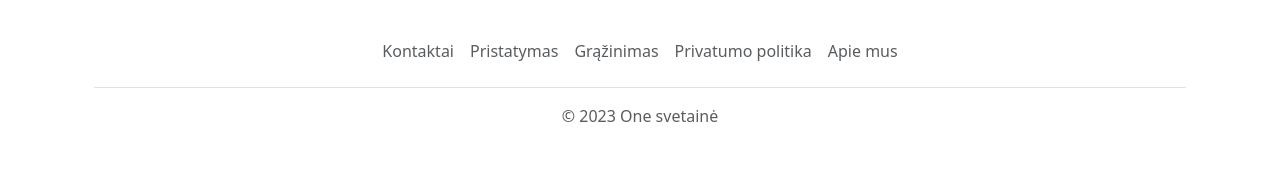
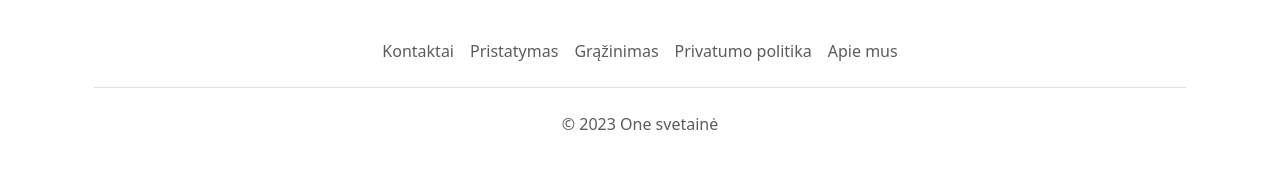
Before and after one commit to spartus123/one-2, a Flask app: page / in a window 1280 px wide. Shown: the part 990-1182 px from the top of the page. Before the commit the page ends 1112 px from the top, so only its background shows below. Run offline with Flask 3, Linux system fonts and the light colour scheme.

Commit message:
Update footer.html

```diff
--- a/templates/footer.html
+++ b/templates/footer.html
@@ -9,6 +9,6 @@
       <li class="nav-item"><a href="#" class="nav-link px-2 text-body-secondary">Privatumo politika</a></li>
       <li class="nav-item"><a href="#" class="nav-link px-2 text-body-secondary">Apie mus</a></li>
     </ul>
-    <p class="text-center text-body-secondary">&copy; 2023 One svetainė</p>
+    <p class="text-center mt-4 text-body-secondary">&copy; 2023 One svetainė</p>
   </footer>
 </div>
```
